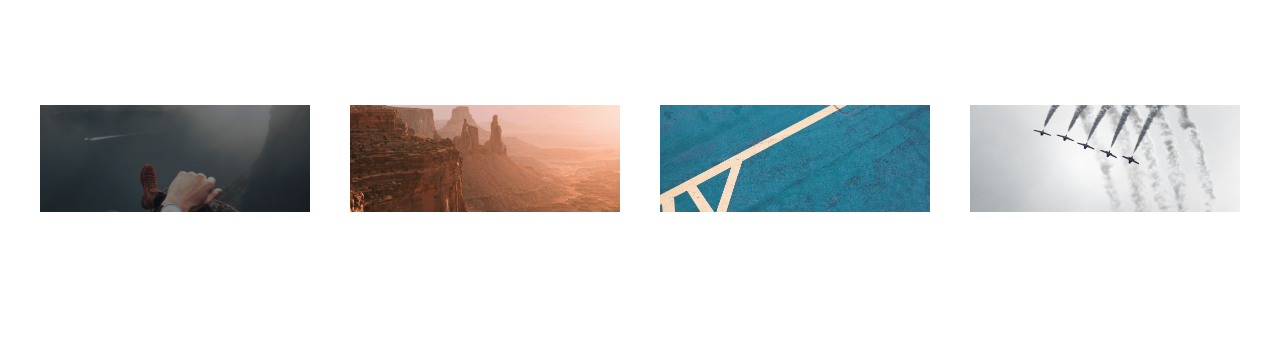
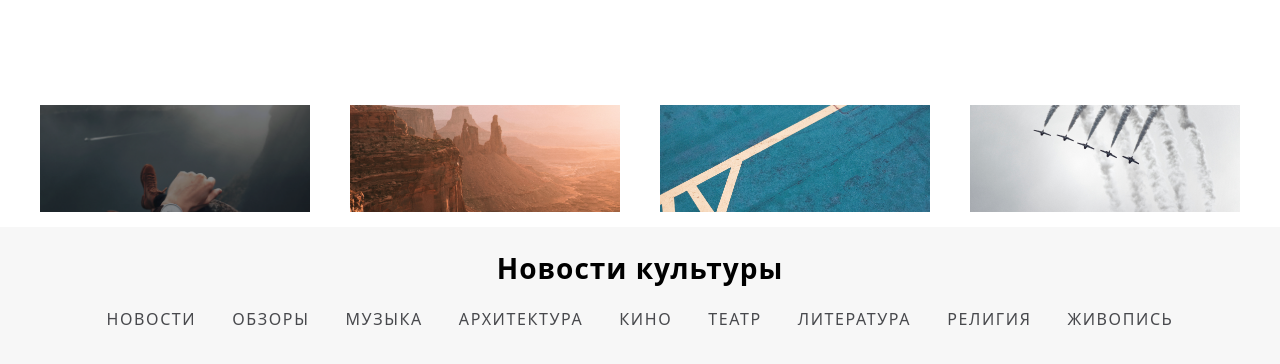
Before and after one commit to Hakkee94/David-layout, a plain HTML site: page homework/Veles Figma/index.html in a window 1280 px wide. Shown: the part 2256-2620 px from the top of the page. Before the commit the page ends 2483 px from the top, so only its background shows below. Drawn offline with Linux system fonts and the light colour scheme.

Commit message:
prefinal veles

```diff
--- a/homework/Veles Figma/index.html
+++ b/homework/Veles Figma/index.html
@@ -23,7 +23,7 @@
     </header>
 </section>
 
-<section class="desktop">
+<section class="desktop desktop-nav">
     <header>
         <div class="desktop-header">
             <div class="header-tittle">
@@ -42,8 +42,6 @@
                 <span class="desktop-nav-item">Живопись</span>
             </div>
         </div>
-
-
     </header>
 </section>
 
@@ -502,6 +500,33 @@
     </div>
 </section>
 
+<section class="desktop desktop-nav">
+    <div class="desktop-footer">
+
+        <div>
+            <h2 class="h2-footer">Новости культуры</h2>
+        </div>
+
+        <div class="header-menu">
+            <span class="desktop-nav-item">Новости</span>
+            <span class="desktop-nav-item">Обзоры</span>
+            <span class="desktop-nav-item">Музыка</span>
+            <span class="desktop-nav-item">Архитектура</span>
+            <span class="desktop-nav-item">Кино</span>
+            <span class="desktop-nav-item">Театр</span>
+            <span class="desktop-nav-item">Литература</span>
+            <span class="desktop-nav-item">Религия</span>
+            <span class="desktop-nav-item">Живопись</span>
+        </div>
+    </div>
+</section>
+
+
+
+
+
+
+
 <section class="mobile-nav-bar">
     <div class="cancel-button">
         <div class="cancel">
--- a/homework/Veles Figma/veles.css
+++ b/homework/Veles Figma/veles.css
@@ -635,7 +635,7 @@ h4 {
 /*Desktop version*/
 
 
-@media (min-width: 1024px) {
+@media (min-width: 1111px) {
     .mobile {
         display: none;
     }
@@ -643,6 +643,14 @@ h4 {
     .desktop {
         display: flex;
         justify-content: center;
+    }
+
+    .desktop-nav-item:hover {
+        cursor: pointer;
+    }
+
+    .last-slider:hover > img {
+        cursor: pointer;
     }
 
     .desktop-review-img:hover > img {
@@ -653,6 +661,11 @@ h4 {
     .desktop-review-img:hover > .h1-special {
         color: #FF7931;
         cursor: pointer;
+    }
+
+    .desktop-nav {
+        display: flex;
+        background: #F7F7F7;
     }
 
     .header-tittle {
@@ -679,9 +692,7 @@ h4 {
 
     div .desktop-underwater > span {
         display: flex;
-        color: white;
         font-size: 72px;
-        width: 250px;
         text-align: center;
         font-weight: 200;
         font-family: system-ui;
@@ -877,6 +888,21 @@ h4 {
         justify-content: space-evenly;
     }
 
+    .h2-footer {
+        font-family: system-ui;
+        font-style: normal;
+        font-weight: 700;
+        font-size: 28px;
+        line-height: 37px;
+        letter-spacing: 1px;
+        color: #000000;
+    }
+
+    .desktop-footer {
+        height: 195px;
+        background: #F7F7F7;
+    }
+
 
 
 
```
